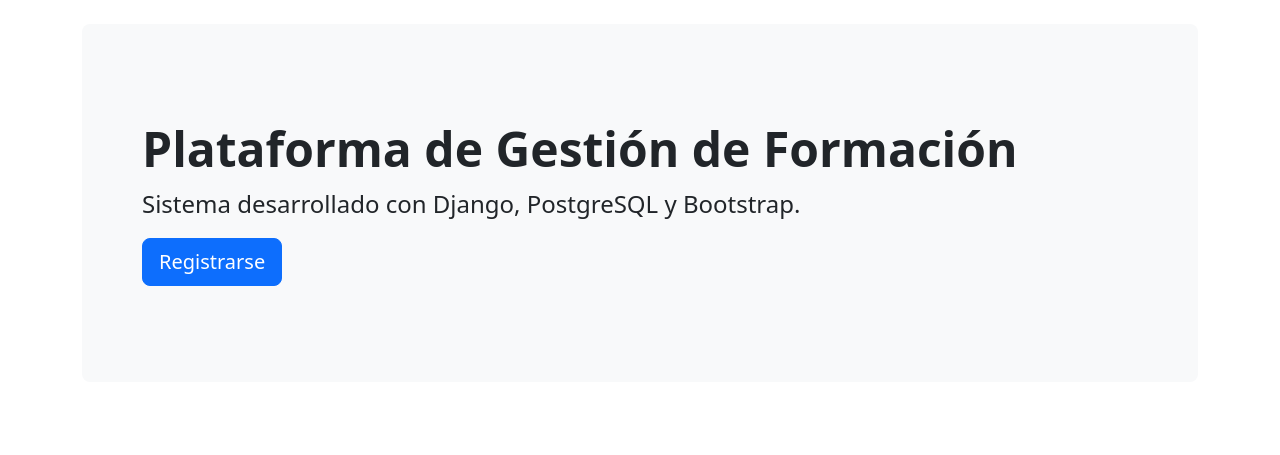
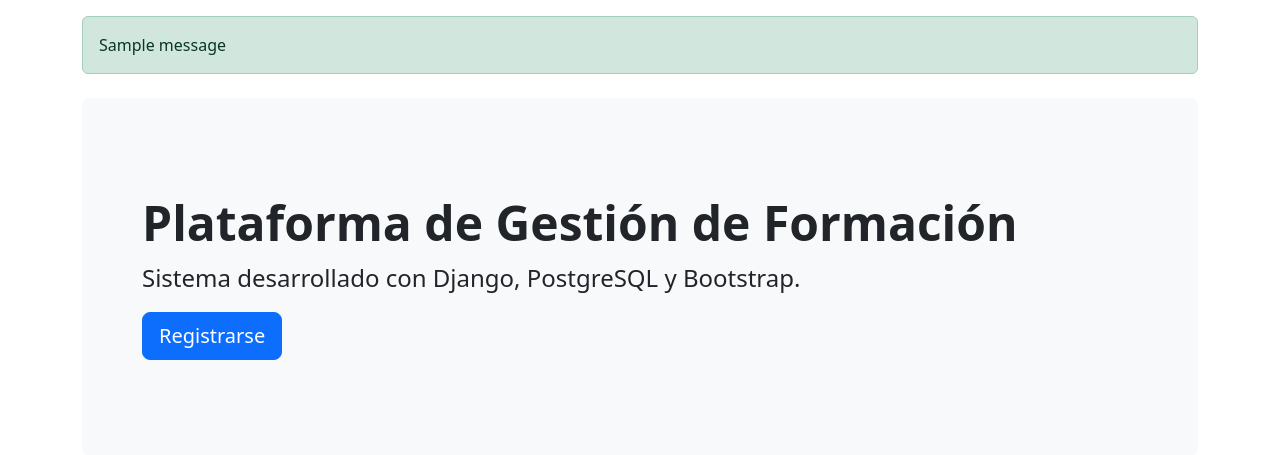
Before and after one commit to DannoEery/gestion_formacion, a Django app: page / in a window 1280 px wide. Shown: the part 56-511 px from the top of the page. Run offline with Django 5.2, Linux system fonts and the light colour scheme; tables that the repository leaves empty hold one stand-in row (values such as "Sample post"); one stand-in notice (Sample message) is shown; parts of the project's set-up code (start-up, migrations or seed data) failed here and were passed over; some libraries are stand-ins or nearby versions.

Commit message:
Modificado templates/base.html

```diff
--- a/templates/base.html
+++ b/templates/base.html
@@ -74,6 +74,17 @@
             </div>
         </div>
     </nav>
+    <!-- Contenedor dinámico que renderiza las notificaciones flotantes de Django -->
+    <div class="container mt-3">
+        {% if messages %}
+            {% for message in messages %}
+                <!-- La etiqueta 'message.tags' de Django mapea automáticamente con los estilos de Bootstrap (success, warning, info, danger) -->
+                <div class="alert alert-{{ message.tags }}">
+                    {{ message }}
+                </div>
+            {% endfor %}
+        {% endif %}
+    </div>
 
     <div class="container mt-4">
         <!-- Contenedor principal del contenido de cada página -->
```
